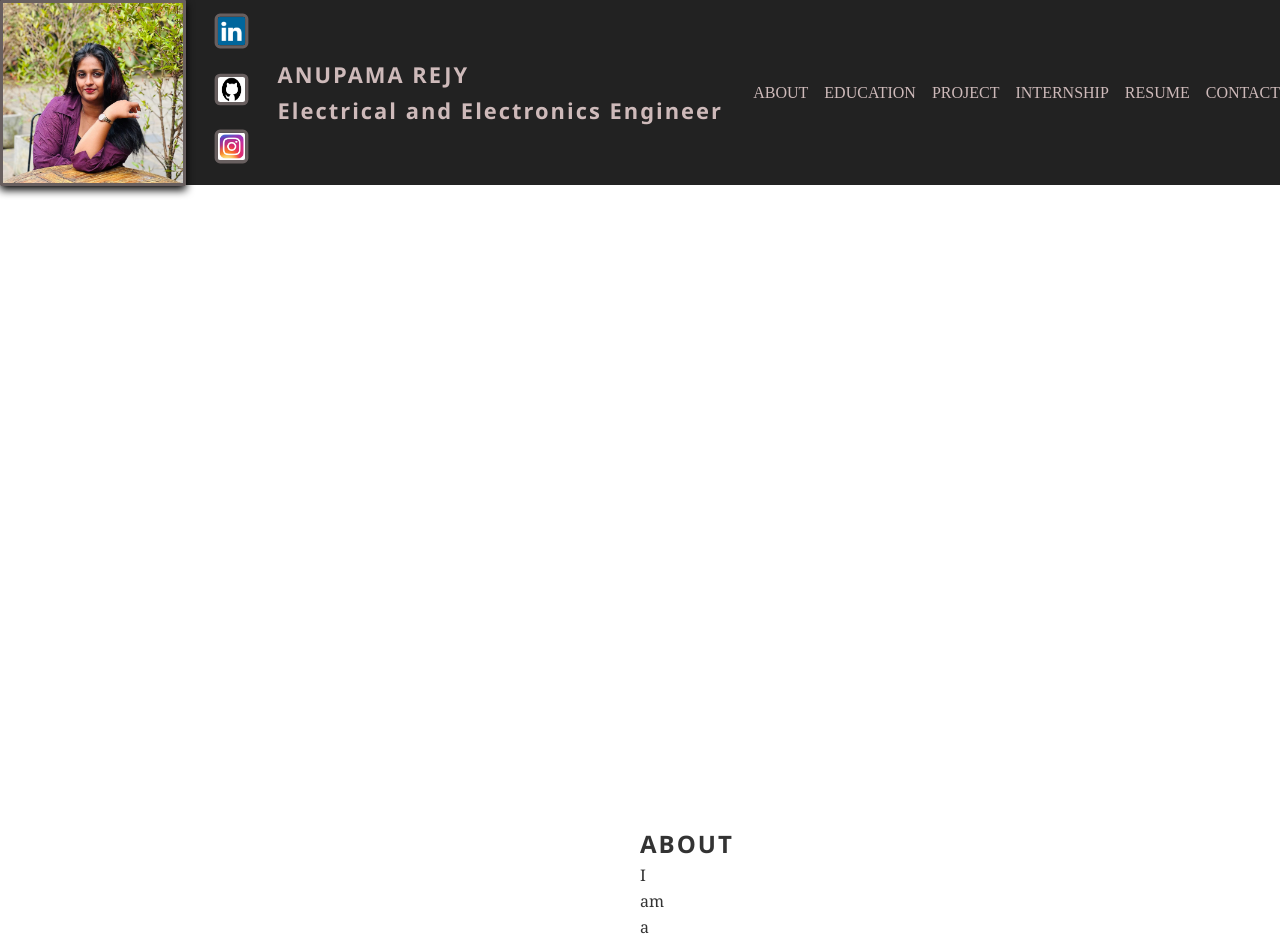
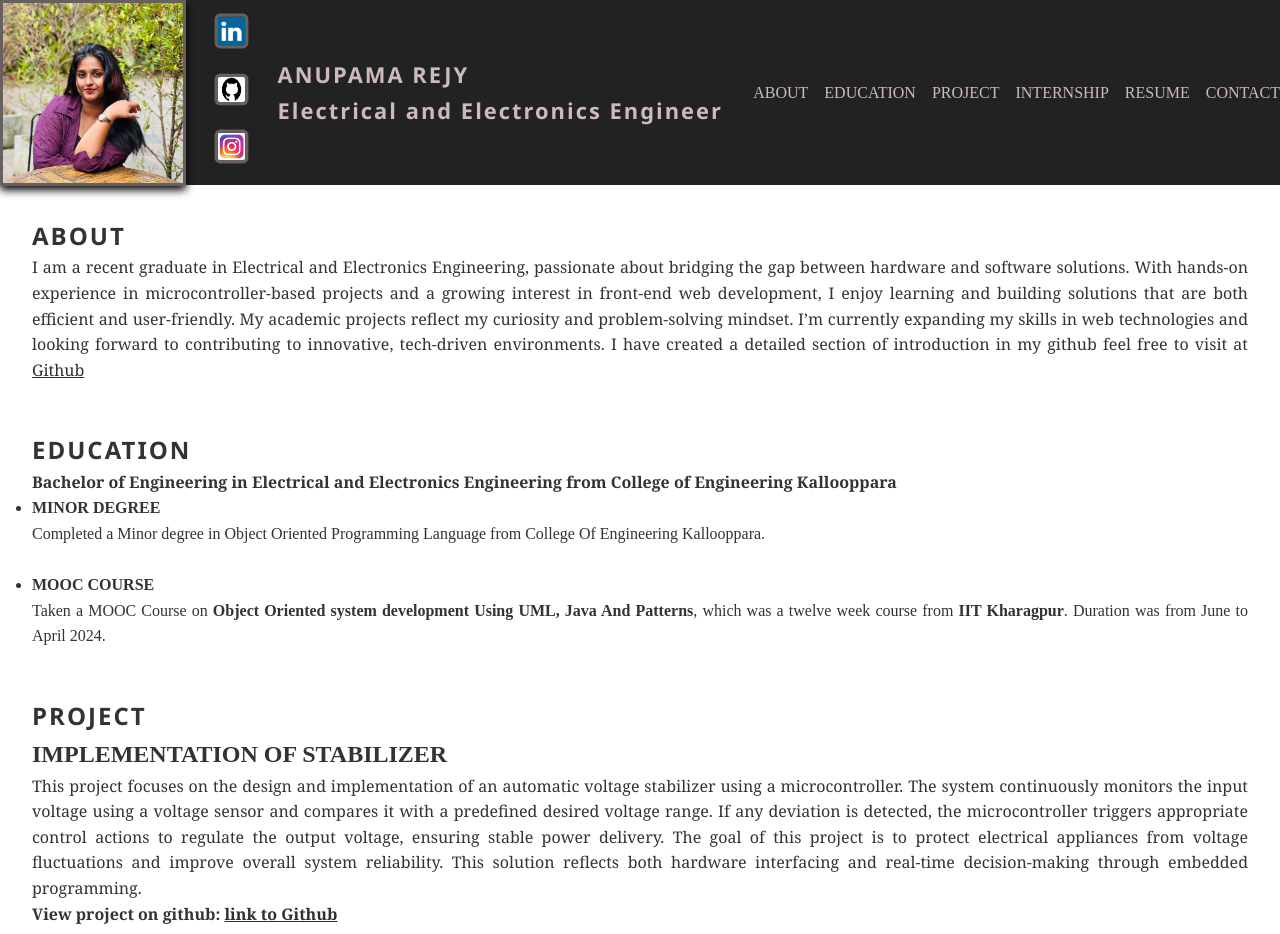
Before and after one commit to Anupama9283/Anupama9283.github.io, a plain HTML site: page index.html in a window 1280 px wide. Shown: the top 934 px of the page. Drawn offline with Linux system fonts and the light colour scheme.

Commit message:
Update index.html

```diff
--- a/index.html
+++ b/index.html
@@ -63,8 +63,8 @@
              }
              section{
                 background-color: white;
-                padding: 20rem;
-                margin: 20rem;
+                padding: 1rem;
+                margin: 1rem;
                 text-align: justify;
              }
 
```
